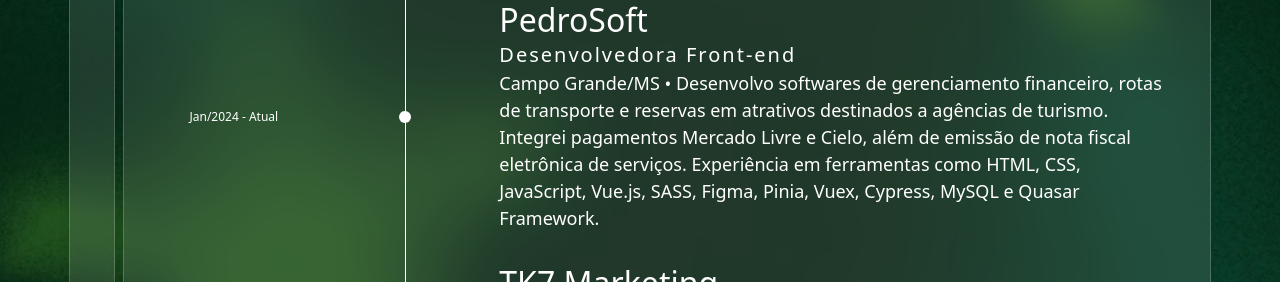
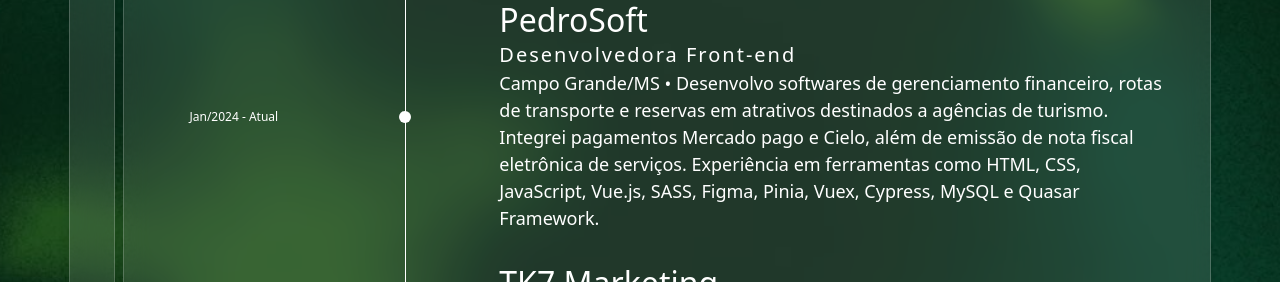
Before and after one commit to nanahmattos/portfolio-cm-2, a Next.js app: page /about/experience in a window 1280 px wide. Shown: the part 225-507 px from the top of the page. Built offline with nearby package versions, Linux system fonts and the light colour scheme; some icons are missing.

Commit message:
Update page.js

```diff
--- a/src/app/about/experience/page.js
+++ b/src/app/about/experience/page.js
@@ -5,7 +5,7 @@
       empresa: "PedroSoft",
       cargo: "Desenvolvedora Front-end",
       descricao:
-        "Campo Grande/MS • Desenvolvo softwares de gerenciamento financeiro, rotas de transporte e reservas em atrativos destinados a agências de turismo. Integrei pagamentos Mercado Livre e Cielo, além de emissão de nota fiscal eletrônica de serviços. Experiência em ferramentas como HTML, CSS, JavaScript, Vue.js, SASS, Figma, Pinia, Vuex, Cypress, MySQL e Quasar Framework.",
+        "Campo Grande/MS • Desenvolvo softwares de gerenciamento financeiro, rotas de transporte e reservas em atrativos destinados a agências de turismo. Integrei pagamentos Mercado pago e Cielo, além de emissão de nota fiscal eletrônica de serviços. Experiência em ferramentas como HTML, CSS, JavaScript, Vue.js, SASS, Figma, Pinia, Vuex, Cypress, MySQL e Quasar Framework.",
     },
     {
       duracao: "Jan/2022 - Dez/2023",
```
